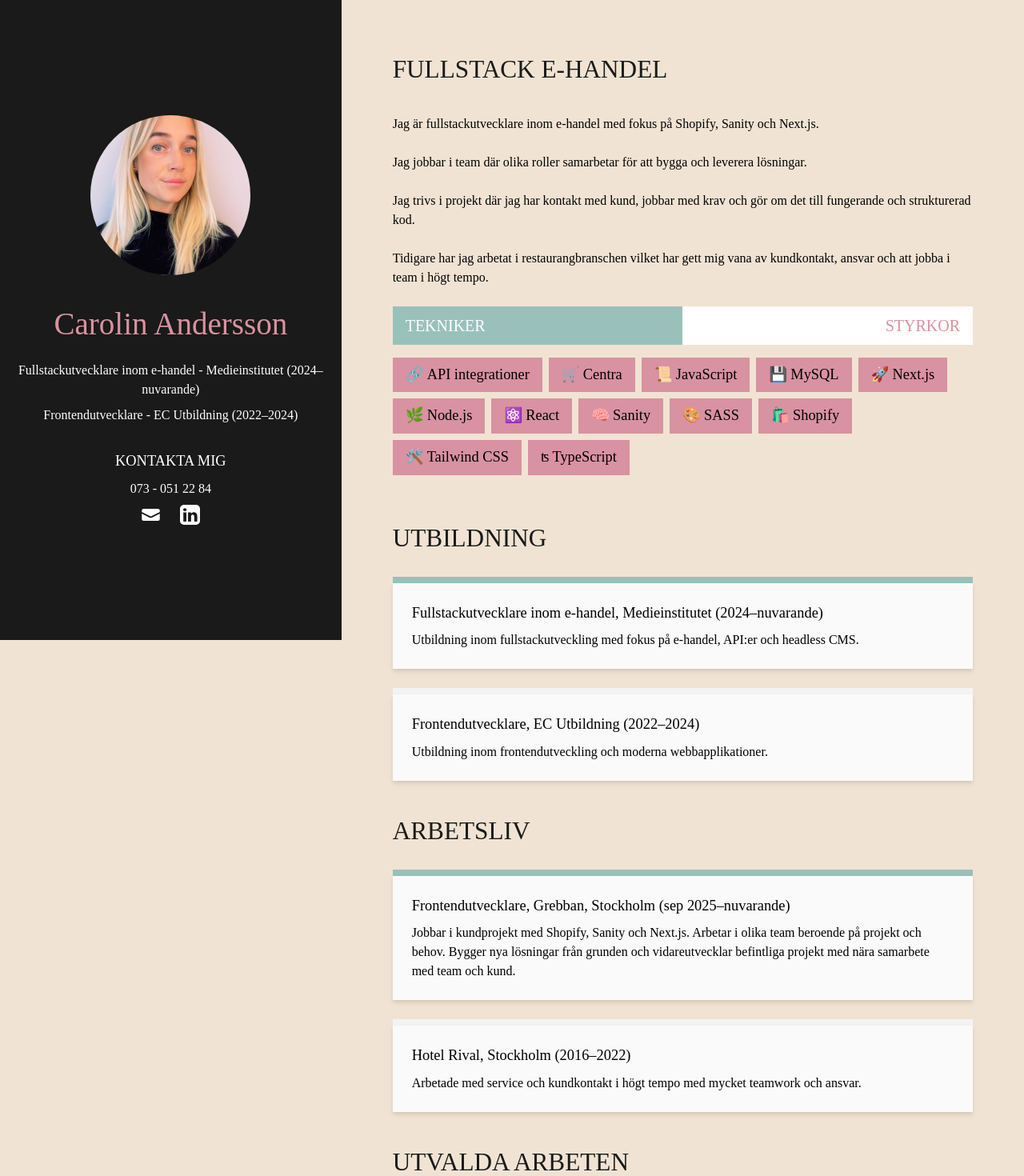
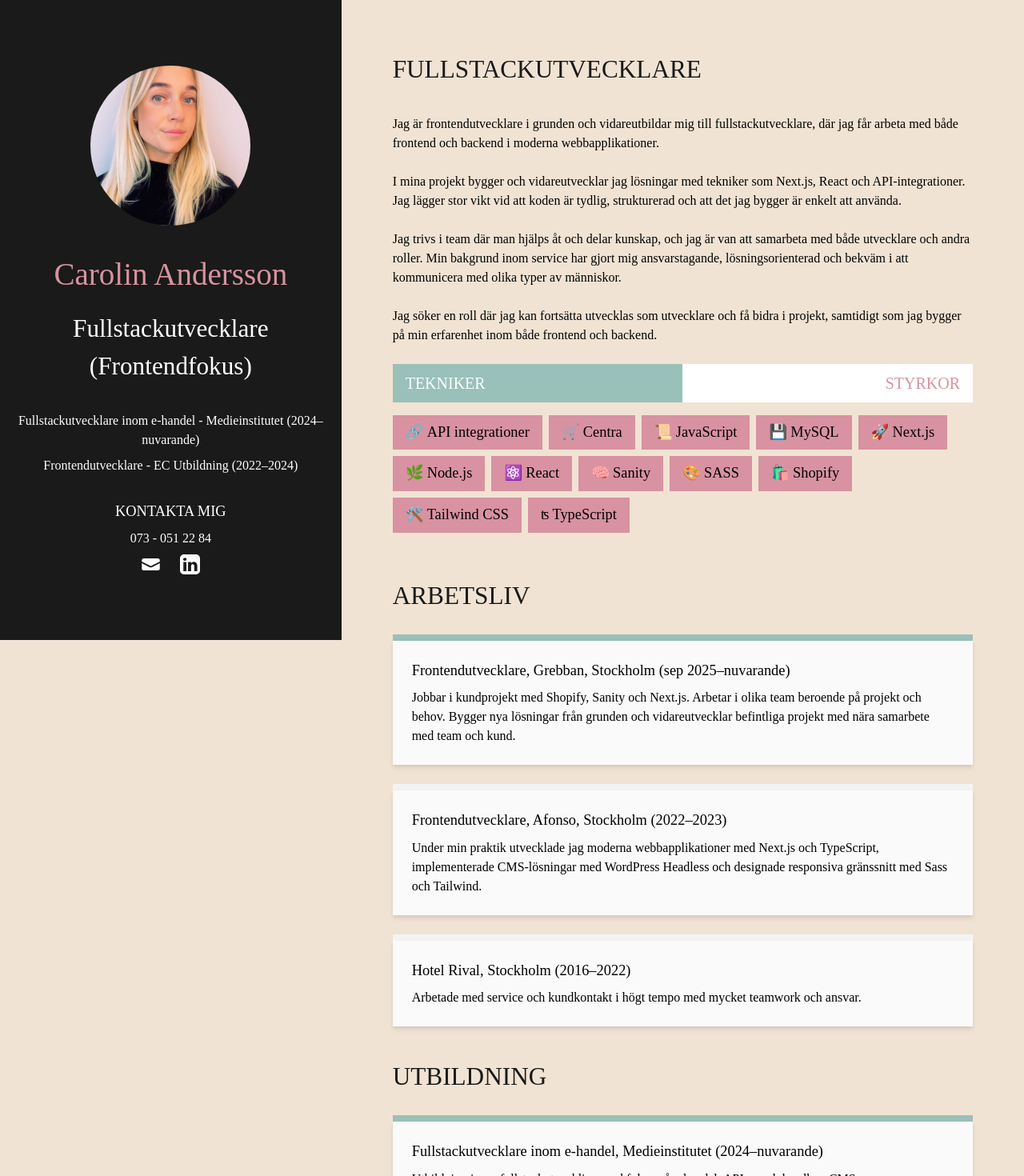
Before and after one commit to carolinmimmie/MyCv, a Next.js app: page / in a window 1280 px wide. Shown: the top 1470 px of the page at 80% size. Built offline with nearby package versions, Linux system fonts and the light colour scheme.

Commit message:
fix: title

```diff
--- a/app/component/Sidebar.tsx
+++ b/app/component/Sidebar.tsx
@@ -23,7 +23,7 @@ const Sidebar = ({ data }: SidebarProps) => {
         />
         <div className="text-center">
           <h1 className="mb-2">{name}</h1>
-          {/* <h2 className="mb-8">{role}</h2> */}
+          <h2 className="mb-8">{role}</h2>
           <p className="mb-2">{education[0]}</p>
           <p className="mb-2 ">{education[1]}</p>
           <div className="text-white text-center mb-4 mt-4 sm:mt-8">
--- a/app/page.tsx
+++ b/app/page.tsx
@@ -15,8 +15,8 @@ export default function Home() {
   return (
     <div>
       <About data={aboutMe} skills={skills} />
+      <ProfessionalExperience professionalData={professionalData} />
       <Educations educationData={educationData} />
-      <ProfessionalExperience professionalData={professionalData} />
       <Projects projectData={projectData}></Projects>
     </div>
   );
--- a/data/page-data.tsx
+++ b/data/page-data.tsx
@@ -1,6 +1,6 @@
 export const personalData = {
   name: "Carolin Andersson",
-  role: "Fullstack E-handel",
+  role: "Fullstackutvecklare (Frontendfokus)",
   education: [
     "Fullstackutvecklare inom e-handel - Medieinstitutet (2024–nuvarande)",
     "Frontendutvecklare - EC Utbildning (2022–2024)",
@@ -12,12 +12,12 @@ export const personalData = {
 };
 
 export const aboutMe = {
-  title: "Fullstack E-handel",
+  title: "Fullstackutvecklare",
   body: [
-    "Jag är fullstackutvecklare inom e-handel med fokus på Shopify, Sanity och Next.js.",
-    "Jag jobbar i team där olika roller samarbetar för att bygga och leverera lösningar.",
-    "Jag trivs i projekt där jag har kontakt med kund, jobbar med krav och gör om det till fungerande och strukturerad kod.",
-    "Tidigare har jag arbetat i restaurangbranschen vilket har gett mig vana av kundkontakt, ansvar och att jobba i team i högt tempo.",
+    "Jag är frontendutvecklare i grunden och vidareutbildar mig till fullstackutvecklare, där jag får arbeta med både frontend och backend i moderna webbapplikationer.",
+    "I mina projekt bygger och vidareutvecklar jag lösningar med tekniker som Next.js, React och API-integrationer. Jag lägger stor vikt vid att koden är tydlig, strukturerad och att det jag bygger är enkelt att använda.",
+    "Jag trivs i team där man hjälps åt och delar kunskap, och jag är van att samarbeta med både utvecklare och andra roller. Min bakgrund inom service har gjort mig ansvarstagande, lösningsorienterad och bekväm i att kommunicera med olika typer av människor.",
+    "Jag söker en roll där jag kan fortsätta utvecklas som utvecklare och få bidra i projekt, samtidigt som jag bygger på min erfarenhet inom både frontend och backend.",
   ],
 };
 
@@ -48,6 +48,31 @@ export const skills = {
     { icon: "✨", text: "Driven" },
     { icon: "🌱", text: "Nyfiken" },
     { icon: "🔁", text: "Flexibel" },
+    { icon: "💬", text: "Social och kommunikativ" },
+  ],
+};
+
+export const professionalData = {
+  title: "ARBETSLIV",
+  experiences: [
+    {
+      role: "Frontendutvecklare, Grebban, Stockholm (sep 2025–nuvarande)",
+      description:
+        "Jobbar i kundprojekt med Shopify, Sanity och Next.js. Arbetar i olika team beroende på projekt och behov. Bygger nya lösningar från grunden och vidareutvecklar befintliga projekt med nära samarbete med team och kund.",
+      current: true,
+    },
+    {
+      role: "Frontendutvecklare, Afonso, Stockholm (2022–2023)",
+      description:
+        "Under min praktik utvecklade jag moderna webbapplikationer med Next.js och TypeScript, implementerade CMS-lösningar med WordPress Headless och designade responsiva gränssnitt med Sass och Tailwind.",
+      current: false,
+    },
+    {
+      role: "Hotel Rival, Stockholm (2016–2022)",
+      description:
+        "Arbetade med service och kundkontakt i högt tempo med mycket teamwork och ansvar.",
+      current: false,
+    },
   ],
 };
 
@@ -64,24 +89,6 @@ export const educationData = {
       role: "Frontendutvecklare, EC Utbildning (2022–2024)",
       description:
         "Utbildning inom frontendutveckling och moderna webbapplikationer.",
-      current: false,
-    },
-  ],
-};
-
-export const professionalData = {
-  title: "ARBETSLIV",
-  experiences: [
-    {
-      role: "Frontendutvecklare, Grebban, Stockholm (sep 2025–nuvarande)",
-      description:
-        "Jobbar i kundprojekt med Shopify, Sanity och Next.js. Arbetar i olika team beroende på projekt och behov. Bygger nya lösningar från grunden och vidareutvecklar befintliga projekt med nära samarbete med team och kund.",
-      current: true,
-    },
-    {
-      role: "Hotel Rival, Stockholm (2016–2022)",
-      description:
-        "Arbetade med service och kundkontakt i högt tempo med mycket teamwork och ansvar.",
       current: false,
     },
   ],
```
